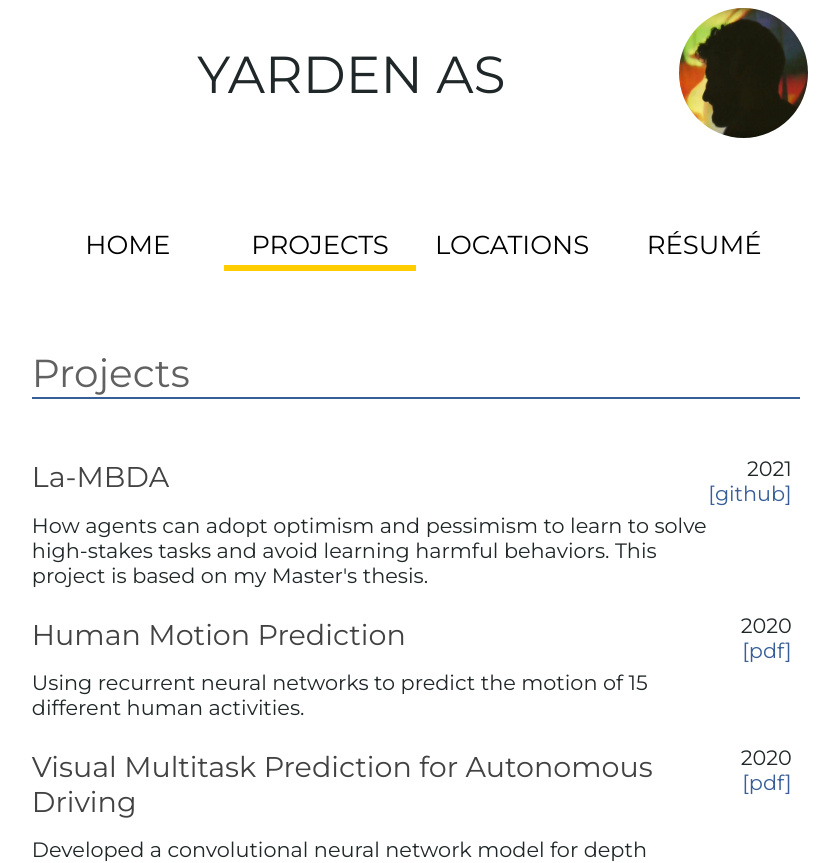
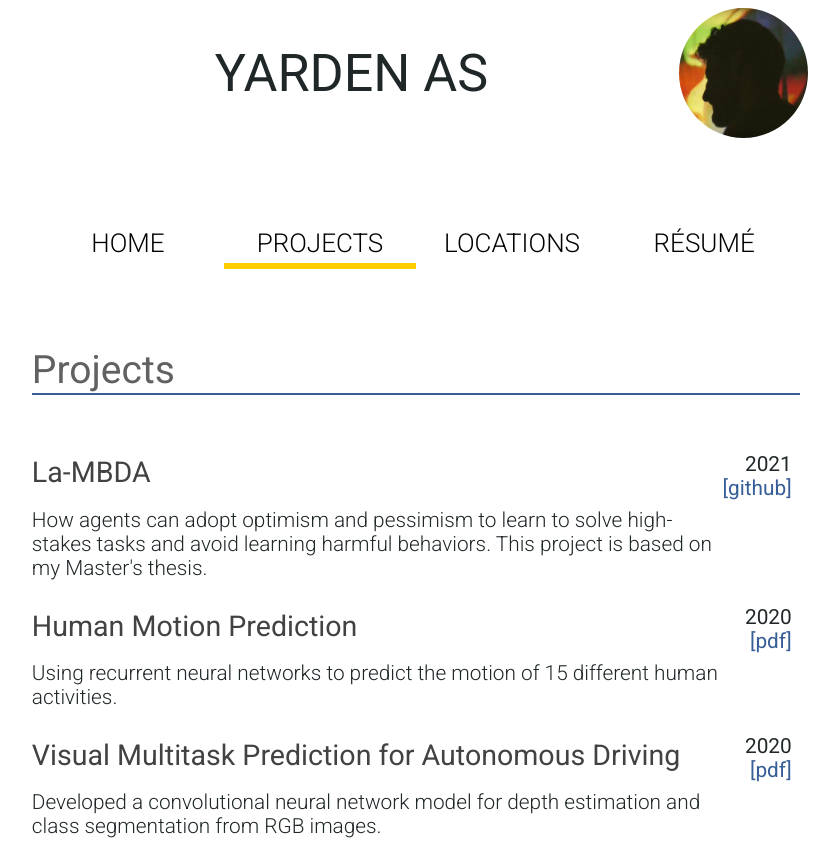
Before and after one commit to yardenas/yardenas.com, a Vue app: page /projects in a window 1280 px wide. Shown: the top 863 px of the page, without its empty margins (224-1063 px from the left). Built offline with nearby package versions, Linux system fonts and the light colour scheme.

Commit message:
Added footer, changed to roboto

```diff
--- a/src/App.vue
+++ b/src/App.vue
@@ -60,6 +60,7 @@
     </nav>
   </header>
   <router-view />
+  <footer></footer>
 </template>
 
 <script>
--- a/src/assets/styles/style.css
+++ b/src/assets/styles/style.css
@@ -1,6 +1,6 @@
 /* || General setup */
 
-@import url("https://fonts.googleapis.com/css?family=Montserrat:normal,bold");
+@import url("https://fonts.googleapis.com/css?family=Roboto:300,400,bold");
 
 html,
 body {
@@ -48,7 +48,7 @@
 h1,
 h2,
 h3 {
-    font-family: 'Montserrat', sans-serif;
+    font-family: 'Roboto', sans-serif;
     font-style: normal;
     font-weight: normal;
     color: #202729;
@@ -56,7 +56,7 @@
 
 p,
 li {
-    font-family: 'Montserrat', sans-serif;
+    font-family: 'Roboto', sans-serif;
     color: #202729;
 }
 
@@ -80,6 +80,7 @@
 li {
     font-size: 1.6rem;
     line-height: 1.5;
+    font-weight: 300;
 }
 
 p a {
@@ -198,9 +199,8 @@
 article,
 section {
     flex: 4;
-    font-family: 'Montserrat', sans-serif;
-    font-style: normal;
-    font-weight: 300;
+    font-family: 'Roboto', sans-serif;
+    font-style: 300;
 }
 
 /* Components */
@@ -258,7 +258,7 @@
 }
 
 .project-metadata {
-    font-family: 'Montserrat', sans-serif;
+    font-family: 'Roboto', sans-serif;
     color: #202729;
     font-size: 1.6rem;
     grid-row: 1 / 2;
@@ -270,13 +270,14 @@
 }
 
 .project-description {
-    font-family: 'Montserrat', sans-serif;
+    font-family: 'Roboto', sans-serif;
     color: #202729;
     font-size: 1.6rem;
     grid-column: 1 / 2;
     grid-row: 2;
     padding: 0;
     margin-top: -10px;
+    font-weight: 300;
 }
 
 .project-link{
```
